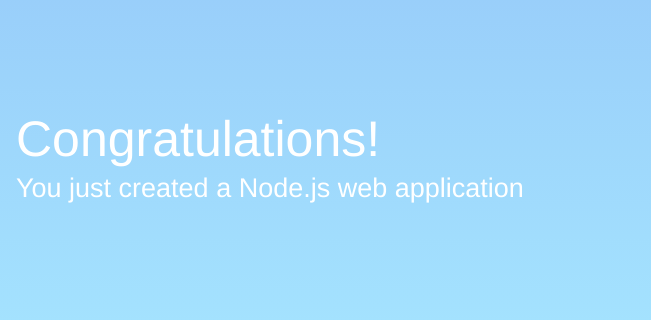
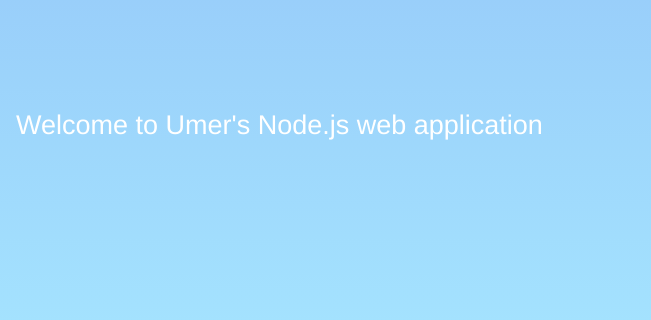
Before and after one commit to UmerShah007/Project-X, a website: page public/index.html in a window 1280 px wide. Shown: the part 171-491 px from the top of the page, 629-1280 px from the left. Drawn offline with Linux system fonts and the light colour scheme.

Commit message:
Update index.html

```diff
--- a/public/index.html
+++ b/public/index.html
@@ -58,8 +58,7 @@
         <div class="message">
             <a class="twitter-link" href="https://twitter.com/home/?status=I%20created%20a%20project%20with%20AWS%20CodeStar!%20%23AWS%20%23AWSCodeStar%20https%3A%2F%2Faws.amazon.com%2Fcodestar"><img src="assets/img/tweet.svg" /></a>
             <div class="text">
-                <h1>Congratulations!</h1>
-                <h2>You just created a Node.js web application</h2>
+                <h2>Welcome to Umer's Node.js web application</h2>
             </div>
         </div>
     </div>
```
